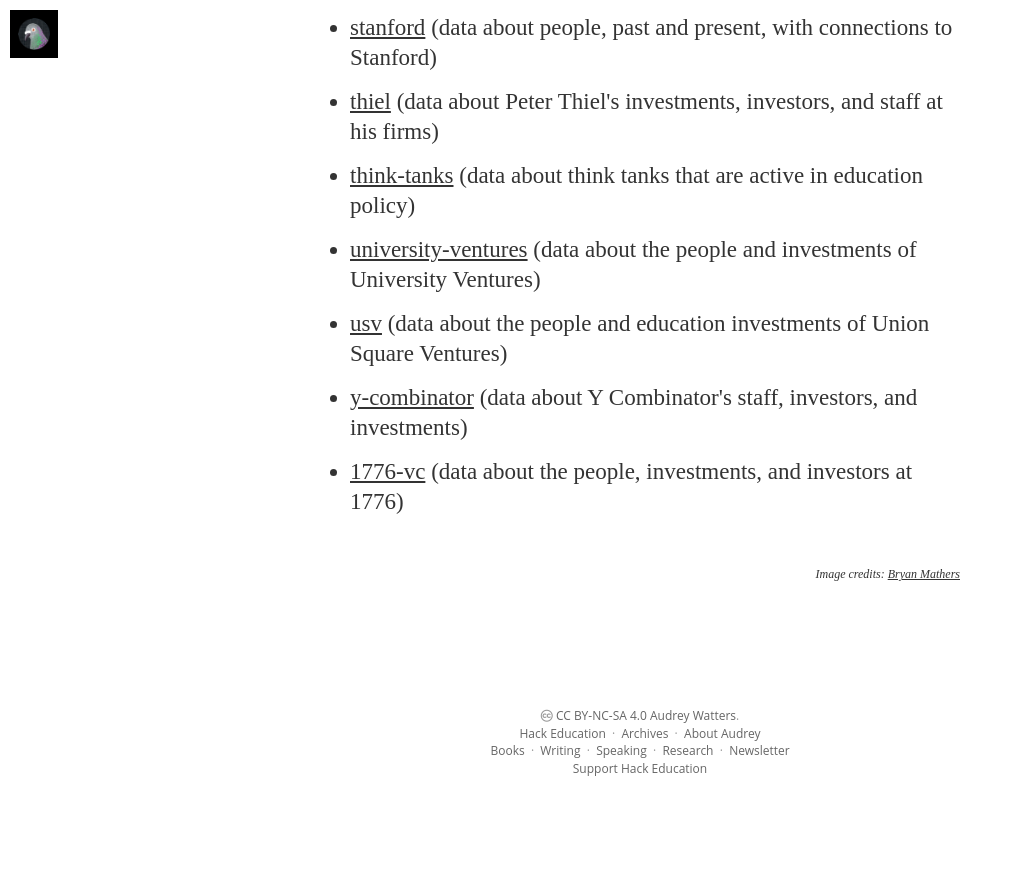
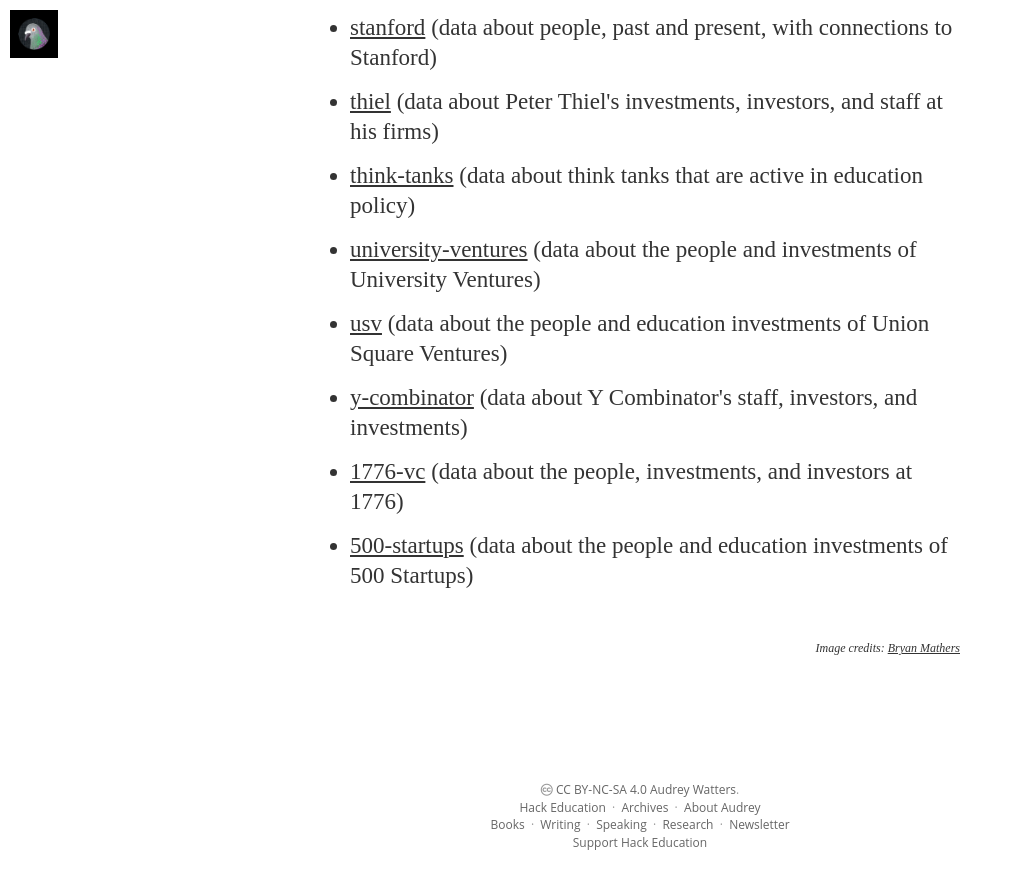
Before and after one commit to HackEducation/data, a Jekyll site: the page built from index.html, in a window 1280 px wide and 900 px high, scrolled down 4025 px. Shown: the top 889 px of the window, without its empty margins (0-1013 px from the left). Built offline with Jekyll 4.4.1, drawn with Linux system fonts in a browser that asks for light colours; nearby versions of some CDN libraries; some web fonts are replaced; before the commit the page ends 4851 px from its top, so only the background shows below that.

Commit message:
added data set

```diff
--- a/index.html
+++ b/index.html
@@ -57,6 +57,7 @@
 <li><a href="https://hack-education-data.github.io/usv">usv</a> (data about the people and education investments of Union Square Ventures)</li>
 <li><a href="https://hack-education-data.github.io/y-combinator">y-combinator</a> (data about Y Combinator's staff, investors, and investments)</li>
 <li><a href="https://hack-education-data.github.io/1776-vc">1776-vc</a> (data about the people, investments, and investors at 1776)</li>
+<li><a href="https://hack-education-data.github.io/500-startups">500-startups</a> (data about the people and education investments of 500 Startups)</li>
 </ul>
 
 <p style="text-align: right; font-size:12px"><em>Image credits: <a href="http://bryanmmathers.com/">Bryan Mathers</a></em></p>
```
